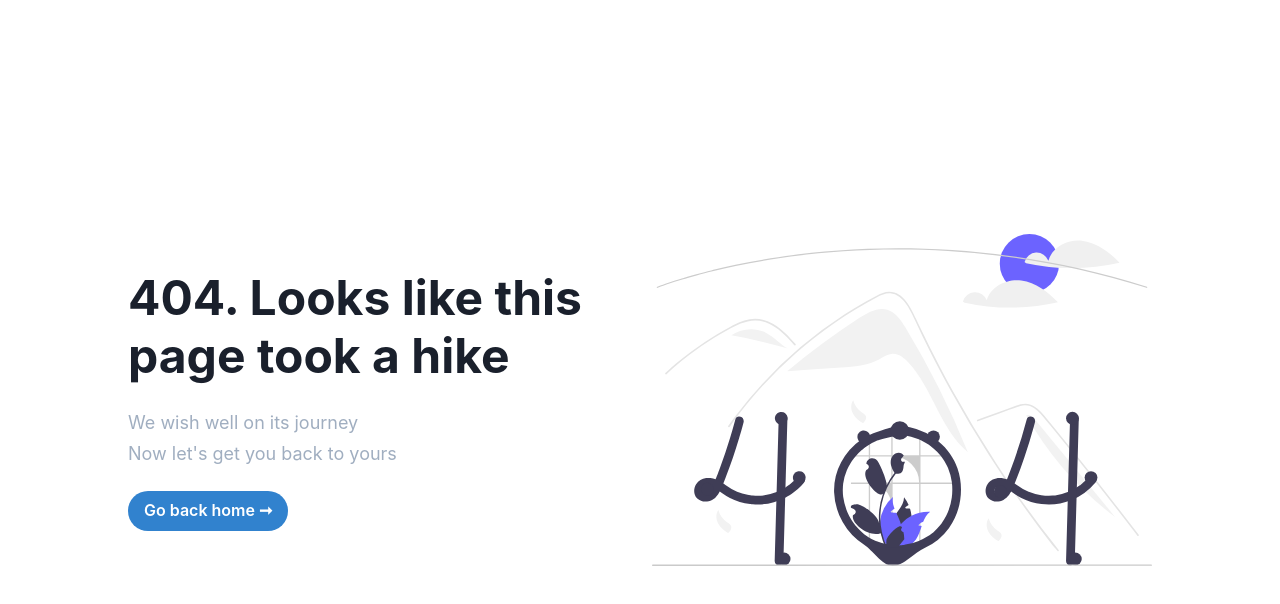
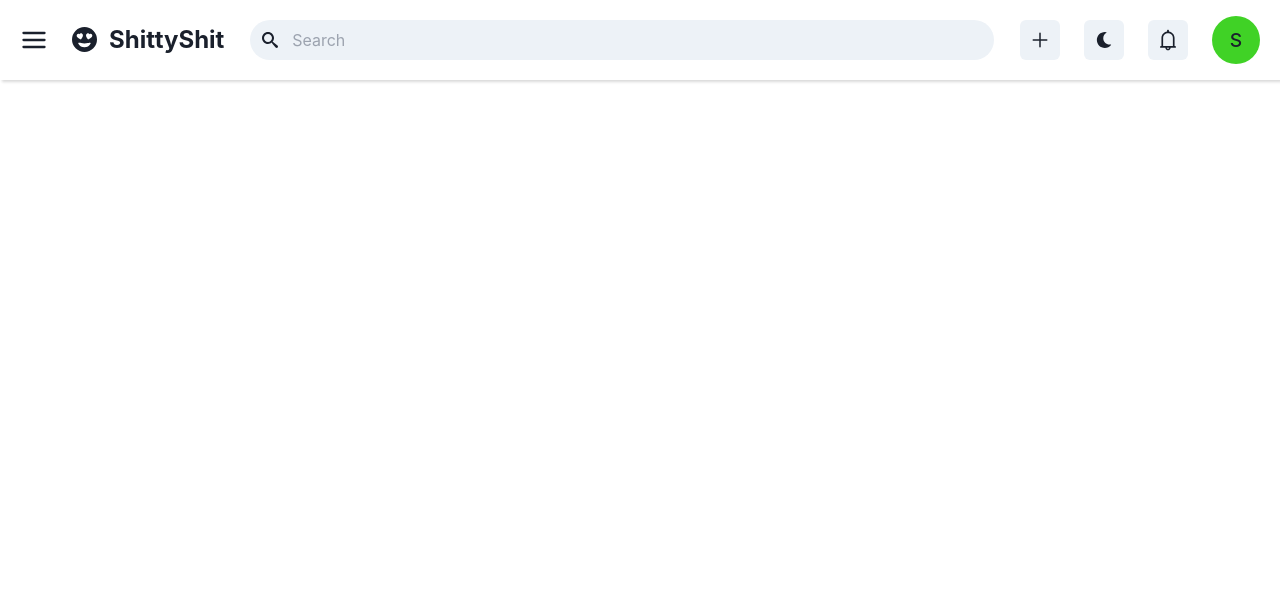
Before and after one commit to Mokshbajaj64/taskem, a React (Create React App) app in the folder client/: page /app/today in a window 1280 px wide. Before the commit this address had no page. Shown: the top 604 px of the page. Built offline with nearby package versions, Linux system fonts and the light colour scheme.

Commit message:
Navbar stuff

```diff
--- a/client/src/App.tsx
+++ b/client/src/App.tsx
@@ -7,6 +7,7 @@ import { AnimatePresence } from "framer-motion";
 import NotFound from "./pages/NotFound";
 import Features from "./pages/Features";
 import About from "./pages/About";
+import Today from "./pages/Today";
 
 function App() {
   return (
@@ -19,6 +20,7 @@ function App() {
           <Route path="/register" element={<Register />} />
           <Route path="/features" element={<Features />} />
           <Route path="/about" element={<About />} />
+          <Route path="/app/today" element={<Today />} />
         </Routes>
       </AnimatePresence>
     </Router>
--- /dev/null
+++ b/client/src/components/AppNavbar.tsx
@@ -0,0 +1,144 @@
+import React from "react";
+import {
+  Heading,
+  IconButton,
+  useColorMode,
+  InputGroup,
+  InputLeftElement,
+  Input,
+  Avatar,
+  Text,
+  Divider,
+} from "@chakra-ui/react";
+import { motion } from "framer-motion";
+import { useNavigate } from "react-router-dom";
+import { BsFillEmojiHeartEyesFill } from "react-icons/bs";
+import { FiMenu } from "react-icons/fi";
+import { ImSearch } from "react-icons/im";
+import { IoAdd } from "react-icons/io5";
+import { FaMoon } from "react-icons/fa";
+import { BsSunFill } from "react-icons/bs";
+import { AiOutlineBell } from "react-icons/ai";
+import {
+  Popover,
+  PopoverTrigger,
+  PopoverContent,
+  PopoverHeader,
+  PopoverBody,
+  PopoverArrow,
+  PopoverCloseButton,
+} from "@chakra-ui/react";
+
+const AppNavbar = () => {
+  const { colorMode, toggleColorMode } = useColorMode();
+  const navigate = useNavigate();
+  return (
+    <motion.div
+      initial={{
+        opacity: 0,
+      }}
+      animate={{
+        opacity: 1,
+      }}
+      exit={{
+        opacity: 0,
+      }}
+      className="w-full p-5 flex items-center justify-between fixed h-[80px]"
+      style={{
+        boxShadow: "rgba(0, 0, 0, 0.15) 1.95px 1.95px 2.6px",
+        backgroundColor: colorMode === "light" ? "#ffffff" : "#1a202c",
+        zIndex: "100",
+      }}
+    >
+      <div className="flex items-center gap-6">
+        <motion.div
+          whileHover={{
+            scale: 1.1,
+          }}
+        >
+          <FiMenu size="28" className="cursor-pointer" />
+        </motion.div>
+        <motion.div
+          className="flex items-center gap-3 cursor-pointer"
+          onClick={() => {
+            navigate("/app/today");
+          }}
+          whileHover={{
+            scale: 1.1,
+          }}
+        >
+          <BsFillEmojiHeartEyesFill size={25} />
+          <Heading as="h6" fontSize="2xl" className="md:flex hidden">
+            ShittyShit
+          </Heading>
+        </motion.div>
+      </div>
+      <InputGroup width="60%">
+        <InputLeftElement
+          pointerEvents="none"
+          children={<ImSearch color="gray.300" />}
+        />
+        <Input
+          type="text"
+          placeholder="Search"
+          rounded="full"
+          variant="filled"
+        />
+      </InputGroup>
+      <div className="flex items-center gap-6">
+        <IconButton
+          aria-label="Add tasks"
+          icon={<IoAdd size="24" className="cursor-pointer" />}
+        />
+        <IconButton
+          aria-label="Dark mode"
+          icon={colorMode === "light" ? <FaMoon /> : <BsSunFill />}
+          onClick={() => {
+            toggleColorMode();
+          }}
+        />
+        <Popover>
+          <PopoverTrigger>
+            <IconButton
+              aria-label="Notifications"
+              icon={<AiOutlineBell size="24" className="cursor-pointer" />}
+            />
+          </PopoverTrigger>
+          <PopoverContent>
+            <PopoverArrow />
+            <PopoverCloseButton />
+            <PopoverHeader>Notifications!</PopoverHeader>
+            <PopoverBody className="flex flex-col gap-2">
+              <div className="flex gap-4 cursor-pointer">
+                <Avatar />
+                <div className="flex flex-col items-start gap-1">
+                  <Text fontSize="md">
+                    Welcome to ShittyShit :) time to get started!
+                  </Text>
+                  <Text fontSize="sm" color="gray.300">
+                    10 hours ago
+                  </Text>
+                </div>
+              </div>
+              <Divider />
+              <div className="flex gap-4 cursor-pointer">
+                <Avatar />
+                <div className="flex flex-col items-start gap-1">
+                  <Text fontSize="md">
+                    Welcome to ShittyShit :) time to get started!
+                  </Text>
+                  <Text fontSize="sm" color="gray.300">
+                    10 hours ago
+                  </Text>
+                </div>
+              </div>
+            </PopoverBody>
+          </PopoverContent>
+        </Popover>
+        <Avatar name="SHIT" className="cursor-pointer" />
+      </div>
+    </motion.div>
+  );
+};
+
+export default AppNavbar;
--- /dev/null
+++ b/client/src/pages/Today.tsx
@@ -0,0 +1,12 @@
+import React from "react";
+import AppNavbar from "../components/AppNavbar";
+
+const Today = () => {
+  return (
+    <div>
+      <AppNavbar />
+    </div>
+  );
+};
+
+export default Today;
```
